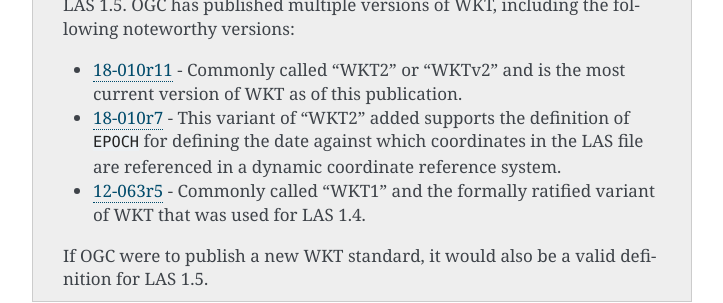
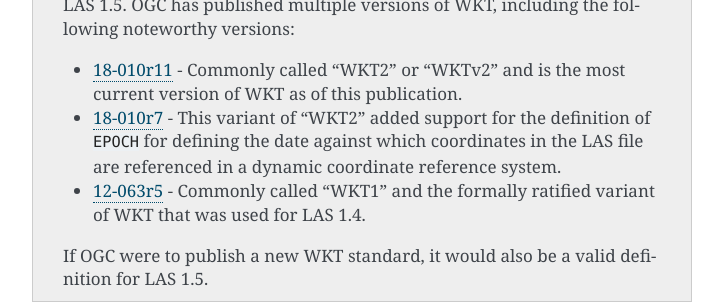
Before and after one commit to ASPRSorg/LAS, a Sphinx documentation site: the page built from source/03_crs.txt, in a window 1280 px wide. Shown: the part 848-1151 px from the top of the page, without its empty margins (388-1111 px from the left). Built offline with Sphinx 7.4.7, drawn with Linux system fonts in a browser that asks for light colours; the version number could not be read and is left out.

Commit message:
Typo fix

```diff
--- a/source/03_crs.txt
+++ b/source/03_crs.txt
@@ -47,7 +47,7 @@
   * `18-010r11 <https://docs.ogc.org/is/18-010r11/18-010r11.pdf>`__ - Commonly called "WKT2"
     or "WKTv2" and is the most current version of WKT as of this publication.
   * `18-010r7 <https://docs.ogc.org/is/18-010r11/18-010r11.pdf>`__ - This variant of "WKT2"
-    added supports the definition of ``EPOCH`` for  defining the date against which
+    added support for the definition of ``EPOCH`` for  defining the date against which
     coordinates in the LAS file are referenced in a dynamic coordinate reference system.
   * `12-063r5 <https://portal.opengeospatial.org/files/12-063r5>`__ -
     Commonly called "WKT1" and the formally ratified variant of WKT that was used
```
